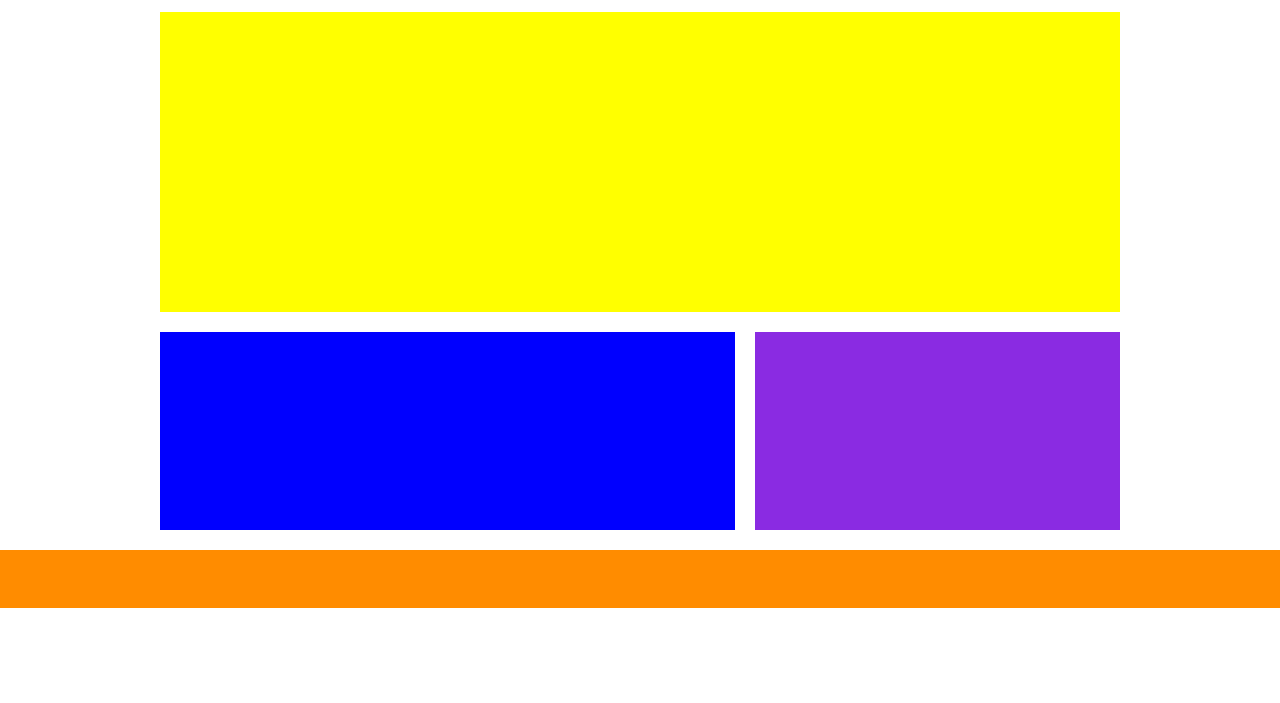
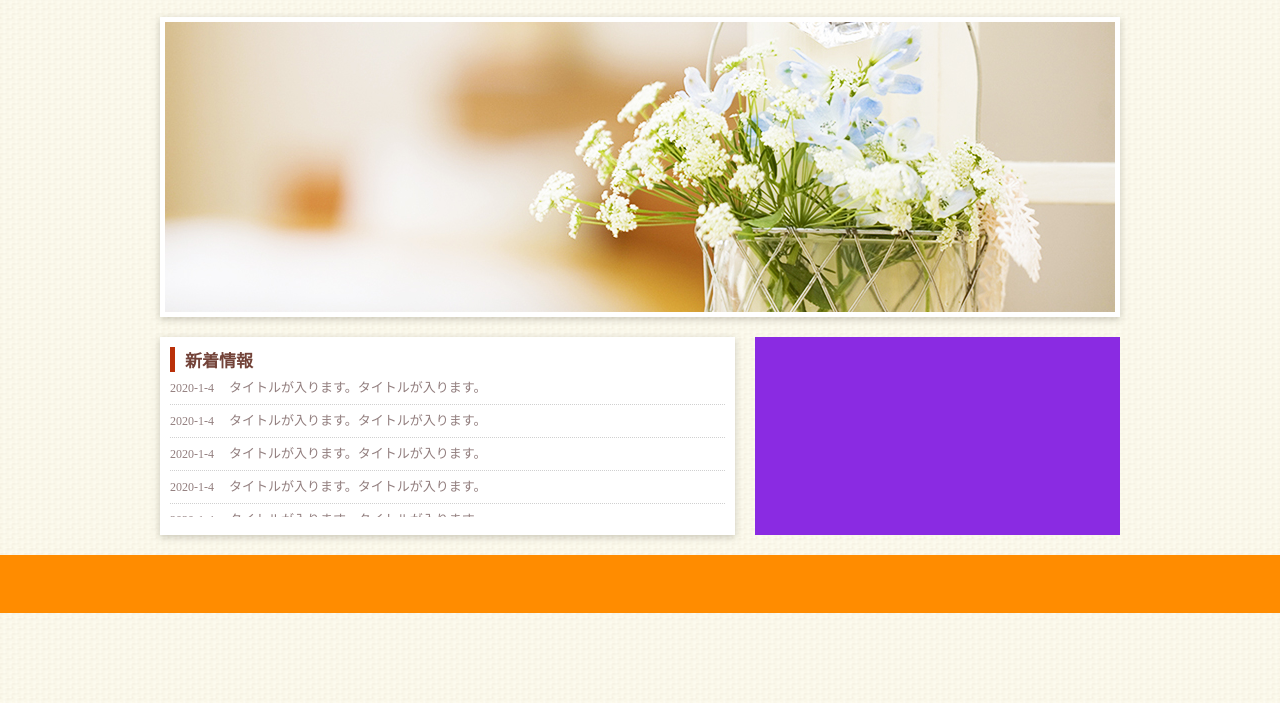
Before and after one commit to sando0710/-, a plain HTML site: page index.html in a window 1280 px wide. Shown: the part 97-800 px from the top of the page. Drawn offline with Linux system fonts and the light colour scheme.

Commit message:
list of new information

```diff
--- a/index.html
+++ b/index.html
@@ -32,11 +32,26 @@
     <!-- headerここまで -->
 
     <!-- メイン画像ここから -->
-    <div id="mainimage"></div>
+    <div id="mainimage">
+      <img src="images/mainimage.jpg" alt="メイン画像">
+    </div>
     <!-- メイン画像ここまで -->
 
     <!-- 左ここから -->
-    <div id="left"></div>
+    <div id="left">
+      <h2>新着情報</h2>
+      <ul>
+        <li><span>2020-1-4</span>タイトルが入ります。タイトルが入ります。</li>
+        <li><span>2020-1-4</span>タイトルが入ります。タイトルが入ります。</li>
+        <li><span>2020-1-4</span>タイトルが入ります。タイトルが入ります。</li>
+        <li><span>2020-1-4</span>タイトルが入ります。タイトルが入ります。</li>
+        <li><span>2020-1-4</span>タイトルが入ります。タイトルが入ります。</li>
+        <li><span>2020-1-4</span>タイトルが入ります。タイトルが入ります。</li>
+        <li><span>2020-1-4</span>タイトルが入ります。タイトルが入ります。</li>
+        <li><span>2020-1-4</span>タイトルが入ります。タイトルが入ります。</li>
+        <li><span>2020-1-4</span>タイトルが入ります。タイトルが入ります。</li>
+      </ul>
+    </div>
     <!-- 左ここまで -->
 
     <!-- 右ここから -->
--- a/style.css
+++ b/style.css
@@ -51,7 +51,9 @@ a:focus {outline:none;}
     レイアウト用
 ========================================= */
 body {
-
+  background-image: url(images/bg.png);
+  border-top: 5px solid #345c39;
+  font-family: "メイリオ" , Meiryo;
 }
 
 div#wrapper {
@@ -71,7 +73,6 @@ header {
 header h1 {
   font-size: 12px;
   color: #555555;
-  font-family: "メイリオ" , Meiryo;
   background: url(images/logo.png) no-repeat;
   padding-left: 51px;
   line-height: 1;
@@ -133,21 +134,56 @@ p#nav_tel {
     メイン画像用
 ========================================= */
 div#mainimage {
-  width: 960px;
-  height: 300px;
-  background-color: yellow;
+  width: 950px;
+  height: 290px;
   margin: 20px 0 20px 0;
+  border: 5px solid #fff;
+  box-shadow: 0 2px 7px rgba(83,78,61,0.3);
 }
 /* ========================================
     サイド（レフト）
 ========================================= */
 div#left {
-  width: 575px;
-  height: 198px;
-  background-color: blue;
+  width: 555px;
+  height: 178px;
+  background-color:#fff;
   float: left;
   margin-right: 20px;
+  box-shadow: 0 2px 7px rgba(83,78,61,0.3);
+  padding: 10px;
 }
+
+div#left h2 {
+  font-size: 17px;
+  font-weight: bold;
+  color: #734339;
+  border-left: 5px solid #ba3009;
+  padding-left: 10px;
+}
+
+div#left ul {
+  overflow: scroll;
+  width: 555px;
+  height: 145px;
+}
+
+div#left ul li {
+  font-size: 13px;
+  font-weight: normal;
+  color: #927e7e;
+  border-bottom: 1px dotted #d0d0d0;
+  line-height: 32px;
+
+
+}
+
+div#left ul li span {
+  font-size: 12px;
+  font-weight: 400;
+  margin-right: 15px;
+}
+
+
 /* ========================================
     サイド（ライト）
 ========================================= */
```
